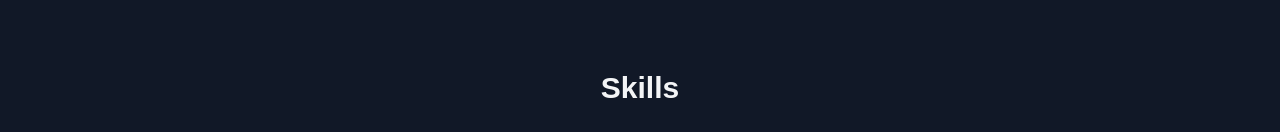
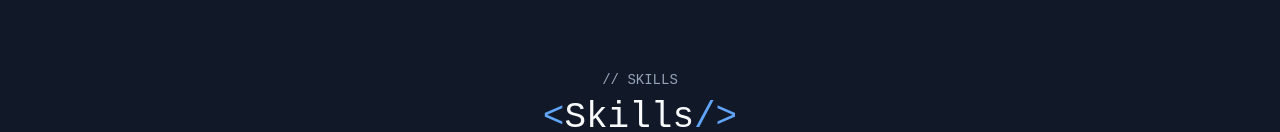
Before and after one commit to feb027/portfolio-nextjs, a Next.js app: page / in a window 1280 px wide. Shown: the part 2665-2797 px from the top of the page. Built offline with nearby package versions, Linux system fonts and the light colour scheme.

Commit message:
Enhance Skills section title with code-like decoration and updated styling; adjust section layout for improved visibility

```diff
--- a/src/components/sections/Skills.tsx
+++ b/src/components/sections/Skills.tsx
@@ -26,9 +26,19 @@ const SKILL_CATEGORIES: SkillCategory[] = [
 
 const SkillsSection: FC = () => {
   return (
-    <section id="skills" className="py-20">
+    <section id="skills" className="py-20 min-h-screen flex flex-col">
       <div className="container mx-auto px-4">
-        <h2 className="text-3xl font-bold text-center mb-10">Skills</h2>
+        {/* Section title with code-like decoration */}
+      <div className="text-center mb-16">
+          <div className="inline-block">
+            <span className="text-code-gray font-mono text-sm mb-2 block">// SKILLS</span>
+            <h2 className="text-4xl font-mono text-code-white relative">
+              <span className="text-neon-blue">&lt;</span>
+              Skills
+              <span className="text-neon-blue">/&gt;</span>
+            </h2>
+          </div>
+        </div>
 
         <div className="grid grid-cols-1 md:grid-cols-2 lg:grid-cols-4 gap-8">
           {SKILL_CATEGORIES.map((category) => (
```
